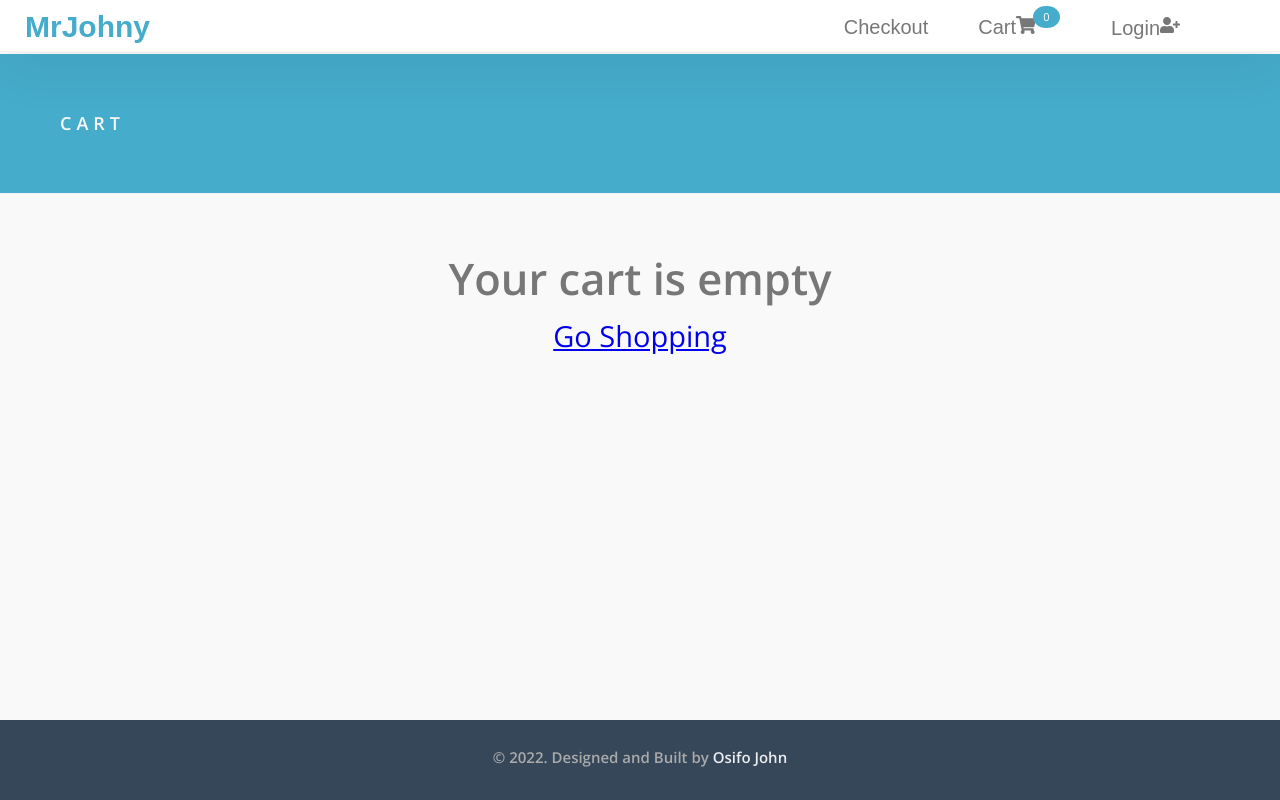
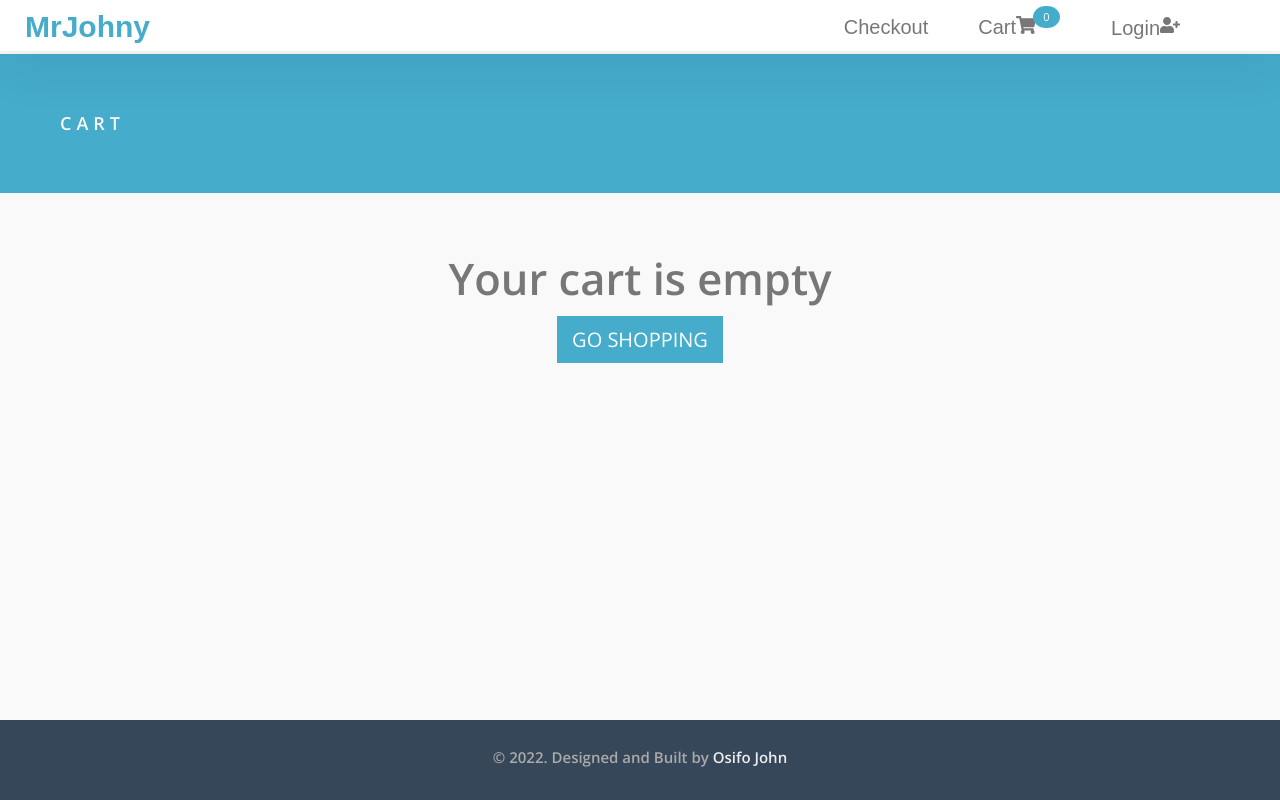
Before and after one commit to osifojohn/ecommerce-app-osifojohn1, a React (Create React App) app: page /cart in a window 1280 px wide. Built offline with nearby package versions, Linux system fonts and the light colour scheme.

Commit message:
added small change to cart page

```diff
--- a/src/components/Navbar.js
+++ b/src/components/Navbar.js
@@ -45,8 +45,16 @@ const Navbar = () => {
           <button>Checkout</button>
 
           <div className="nav__cart-box">
-            <button className="nav__cart-text">Cart</button>
-            <button className="nav__cart-icon">
+            <button
+              className="nav__cart-text"
+              onClick={() => navigate("/cart")}
+            >
+              Cart
+            </button>
+            <button
+              className="nav__cart-icon"
+              onClick={() => navigate("/cart")}
+            >
               <FaShoppingCart />
             </button>
             <span>{total_items}</span>
--- a/src/components/PageNavbar.js
+++ b/src/components/PageNavbar.js
@@ -20,8 +20,16 @@ const PageNavbar = () => {
           <button>Checkout</button>
 
           <div className="nav__cart-box">
-            <button className="nav__cart-text">Cart</button>
-            <button className="nav__cart-icon">
+            <button
+              className="nav__cart-text"
+              onClick={() => navigate("/cart")}
+            >
+              Cart
+            </button>
+            <button
+              className="nav__cart-icon"
+              onClick={() => navigate("/cart")}
+            >
               <FaShoppingCart />
             </button>
             <span>{total_items}</span>
--- a/src/customstyles/components/_cart.scss
+++ b/src/customstyles/components/_cart.scss
@@ -260,4 +260,22 @@ button {
       padding: 0.8rem 4.7rem;
     }
   }
+
+  &__empty {
+    font-size: 2rem;
+    text-transform: uppercase;
+    background-color: var(--color-primary);
+    padding: 1rem 1.5rem;
+    color: #fff;
+    text-decoration: none;
+    &:link,
+    &:visited {
+      background-color: var(--color-primary);
+    }
+
+    &:hover,
+    &:focus {
+      color: #fff;
+    }
+  }
 }
--- a/src/pages/CartPage.js
+++ b/src/pages/CartPage.js
@@ -18,7 +18,9 @@ const CartPage = () => {
           </div>
           <div className="loadingError ">
             <h2>Your cart is empty</h2>
-            <Link to="/">Go Shopping</Link>
+            <Link to="/" className="cart-detail__empty">
+              Go Shopping
+            </Link>
           </div>
         </main>
       </>
@@ -34,69 +36,6 @@ const CartPage = () => {
 
         <section className="cart">
           <CartContent />
-
-          {/* <div className="cart__heading">
-            <h5>Description</h5>
-            <h5>Price</h5>
-            <h5>Quantity</h5>
-            <h5>Remove</h5>
-            <h5>Subtotal</h5>
-          </div> */}
-
-          {/* <article className="cart__content">
-            <figure className="cart__fig">
-              <img
-                src={"https://dummyjson.com/image/i/products/41/1.jpg"}
-                alt=""
-                className="cart__photo"
-              />
-              <h5 className="cart__title">home lighting</h5>
-            </figure>
-            <p>$1000</p>
-            <div className="cart__quantity">
-              <button>-</button>
-              <h2>1</h2>
-              <button>+</button>
-            </div>
-            <button className="cart__remove">
-              <AiOutlineClose />
-            </button>
-            <h5>$8000</h5>
-
-            <figure className="cart__fig">
-              <img
-                src={"https://dummyjson.com/image/i/products/98/1.jpg"}
-                alt=""
-                className="cart__photo"
-              />
-              <h5 className="cart__title">home lighting</h5>
-            </figure>
-            <p>$1000</p>
-            <div className="cart__quantity">
-              <button>-</button>
-              <p>1</p>
-              <button>+</button>
-            </div>
-            <button className="cart__remove">
-              <AiOutlineClose />
-            </button>
-            <h5>$8000</h5>
-          </article> */}
-
-          {/* <div className="cart-more">
-            <button className="cart-more__continue">Continue Shopping</button>
-            <button className="cart-more__clear">Clear Shopping Cart</button>
-          </div> */}
-
-          {/* <article className="cart-detail">
-            <h5 className="cart-detail__subtotal">
-              Subtotal :<span>$1000 </span>
-            </h5>
-            <h4 className="cart-detail__total">
-              Order Total :<span>$20000</span>
-            </h4>
-            <button className="cart-detail__login">Login</button>
-          </article> */}
         </section>
       </main>
     </>
```
